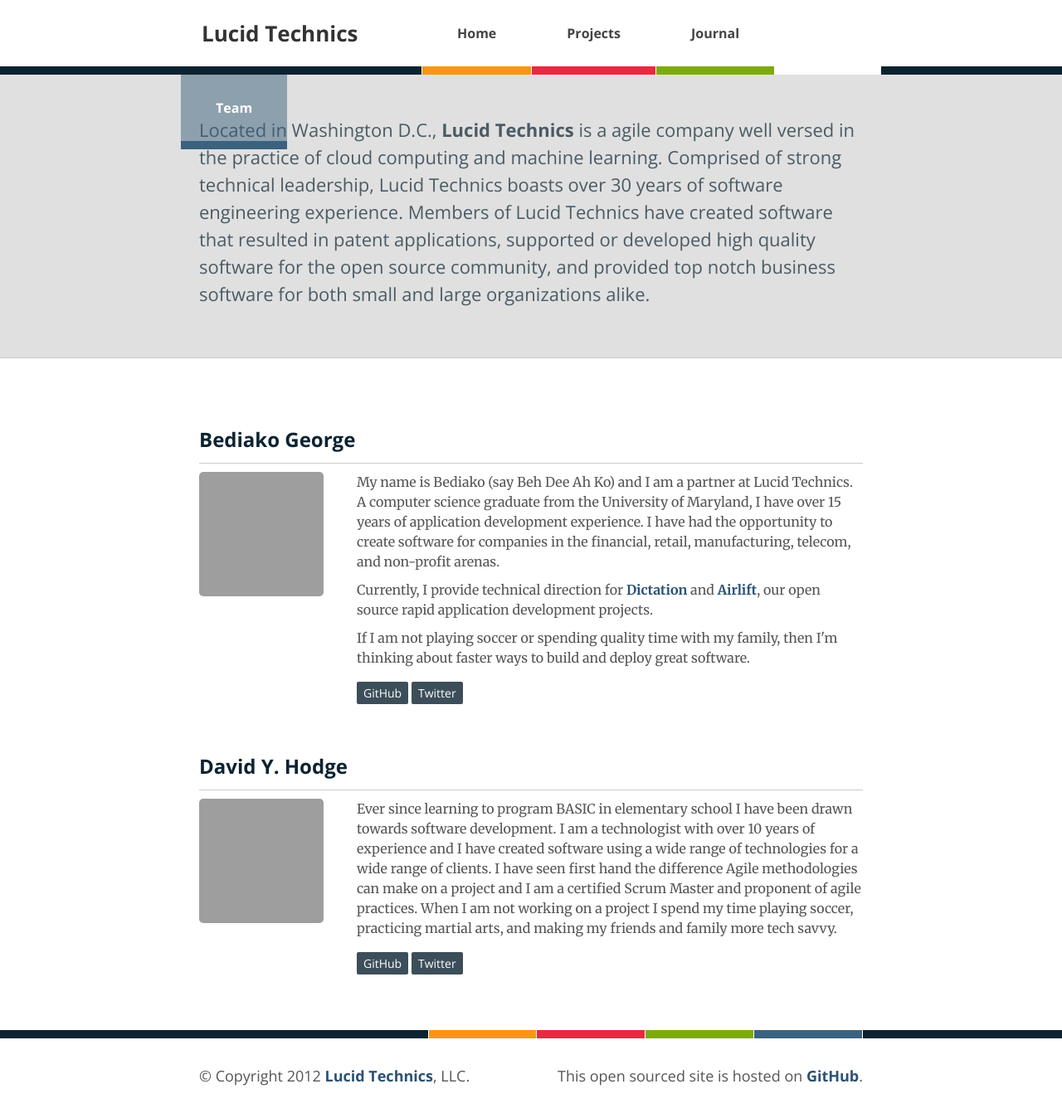
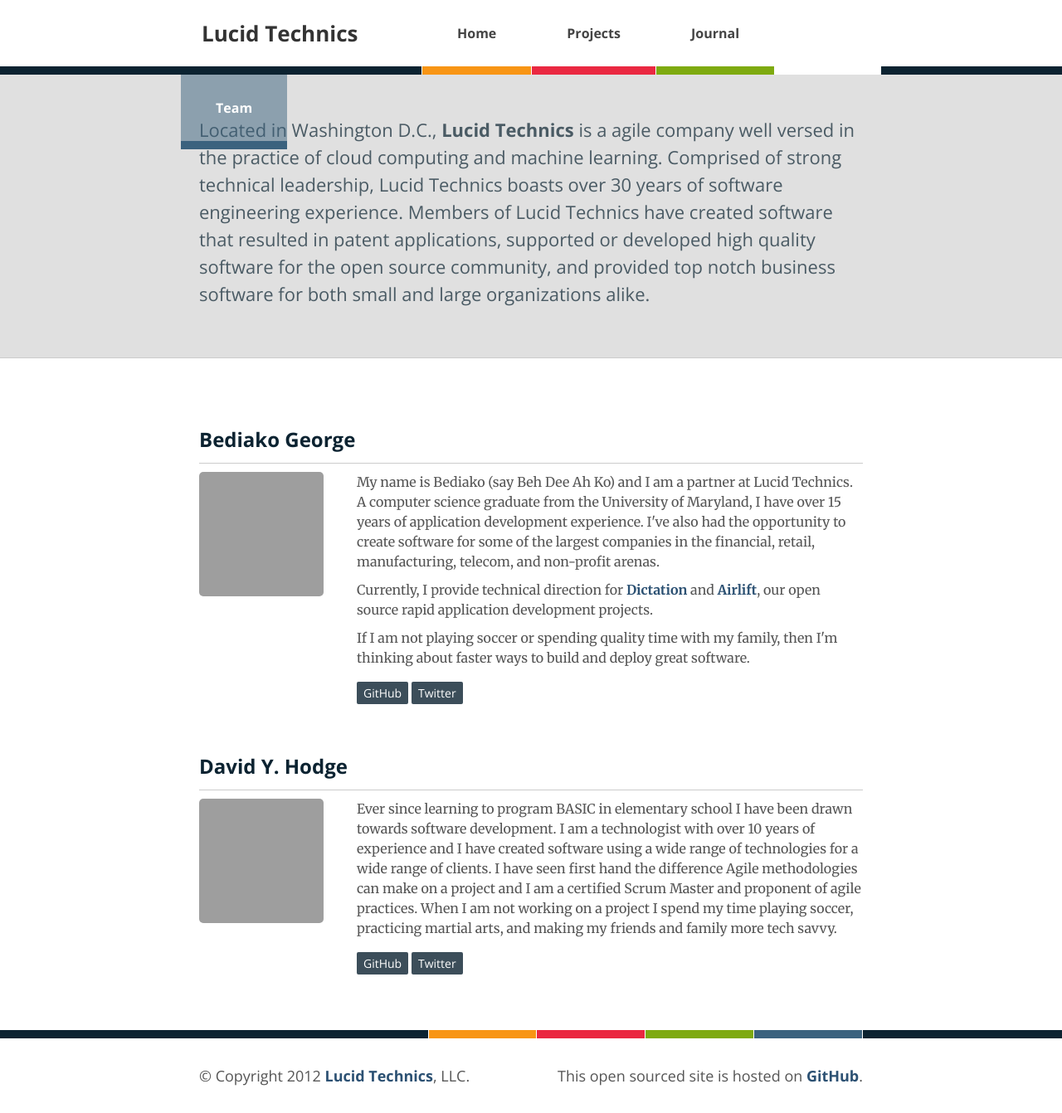
Before and after one commit to LucidTechnics/lucidtechnics.github.com, a Jekyll site: the page built from team.html, in a window 1280 px wide. Shown: the whole page at 83% size. Built offline with Jekyll 4.4.1, drawn with Linux system fonts in a browser that asks for light colours; nearby versions of some CDN libraries; grey boxes are pictures that could not be loaded.

Commit message:
Updated team.html

```diff
--- a/team.html
+++ b/team.html
@@ -19,7 +19,7 @@
       <img src="http://www.gravatar.com/avatar/51c96b3d8e628bd8ccf174b09f17b52d.png" width="150" height="150"/>
       <div class="description">
         <p>
-          My name is Bediako (say Beh Dee Ah Ko) and I am a partner at Lucid Technics. A computer science graduate from the University of Maryland, I have over 15 years of application development experience. I have had the opportunity to create software for companies in the financial, retail, manufacturing, telecom, and non-profit arenas.
+          My name is Bediako (say Beh Dee Ah Ko) and I am a partner at Lucid Technics. A computer science graduate from the University of Maryland, I have over 15 years of application development experience. I've also had the opportunity to create software for some of the largest companies in the financial, retail, manufacturing, telecom, and non-profit arenas.
         </p>
         <p>
           Currently, I provide technical direction for <a href="http://lucidtechnics.github.com/projects/dictation.html">Dictation</a> and <a href="http://lucidtechnics.github.com/projects/airlift.html">Airlift</a>, our open source rapid application development projects.
```
